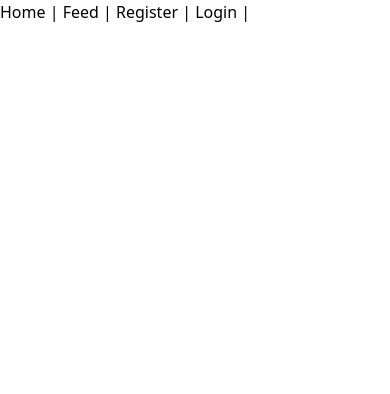
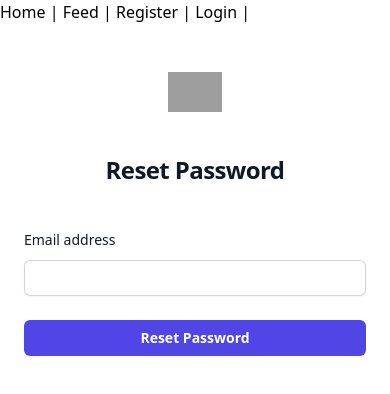
Before and after one commit to amineodjn/MultiCoach, a Vue app: page /reset-password in a window 390 px wide. Shown: the top 394 px of the page. Built offline with nearby package versions, Linux system fonts and the light colour scheme; no server answers; grey boxes are pictures that could not be loaded.

Commit message:
Added the reset password feature

```diff
--- a/src/router/index.js
+++ b/src/router/index.js
@@ -28,6 +28,11 @@ const router = createRouter({
         requiresAuth: true,
       }
     },
+    {
+      path: '/reset-password',
+      name: 'reset-password',
+      component: () => import('../views/ResetPwd.vue'),
+    },
   ],
 });
 
--- a/src/views/Feed.vue
+++ b/src/views/Feed.vue
@@ -1,6 +1,7 @@
 <template>
-
-  <h1>Welcome to our app  {{ firstName }}</h1>
+  <div v-if="firstName">
+    <h1>Welcome to our app  {{ firstName }}</h1>
+  </div>
 </template>
 <script setup>
 import { ref, watch, computed } from 'vue';
--- /dev/null
+++ b/src/views/ResetPwd.vue
@@ -0,0 +1,46 @@
+<template>
+  <div class="flex min-h-full flex-col justify-center px-6 py-12 lg:px-8">
+    <div class="sm:mx-auto sm:w-full sm:max-w-sm">
+      <img class="mx-auto h-10 w-auto" src="https://tailwindui.com/img/logos/mark.svg?color=indigo&shade=600" alt="Your Company">
+      <h2 class="mt-10 text-center text-2xl font-bold leading-9 tracking-tight text-gray-900">Reset Password</h2>
+    </div>
+
+    <div class="mt-10 sm:mx-auto sm:w-full sm:max-w-sm">
+      <form class="space-y-6" @submit.prevent="register">
+        <div>
+          <label for="email" class="block text-sm font-medium leading-6 text-gray-900">Email address</label>
+          <div class="mt-2">
+            <input id="email" name="email" type="email" autocomplete="email" required
+            v-model="email"
+            class="block w-full rounded-md border-0 py-1.5 text-gray-900 shadow-sm ring-1 ring-inset ring-gray-300 placeholder:text-gray-400 focus:ring-2 focus:ring-inset focus:ring-indigo-600 sm:text-sm sm:leading-6">
+          </div>
+        </div>
+        <div>
+          <button type="submit"@click="resetPassword" class="flex w-full justify-center rounded-md bg-indigo-600 px-3 py-1.5 text-sm font-semibold leading-6 text-white shadow-sm hover:bg-indigo-500 focus-visible:outline focus-visible:outline-2 focus-visible:outline-offset-2 focus-visible:outline-indigo-600">Reset Password</button>
+        </div>
+      </form>
+    </div>
+  </div>
+  </template>
+
+<script setup>
+import { ref } from 'vue'
+import { getAuth, sendPasswordResetEmail } from "firebase/auth";
+
+
+const email = ref('')
+
+const resetPassword = () => {
+  const auth = getAuth();
+  sendPasswordResetEmail(auth, email.value)
+    .then(() => {
+      // Password reset email sent!
+      console.log("Password reset email sent!");
+    })
+    .catch((error) => {
+      const errorCode = error.code;
+      const errorMessage = error.message;
+      console.log(errorMessage, errorCode);
+    });
+}
+</script>
--- a/src/views/SignIn.vue
+++ b/src/views/SignIn.vue
@@ -20,7 +20,8 @@
         <div class="flex items-center justify-between">
           <label for="password" class="block text-sm font-medium leading-6 text-gray-900">Password</label>
           <div class="text-sm">
-            <a href="#" class="font-semibold text-indigo-600 hover:text-indigo-500">Forgot password?</a>
+            <a href="#" class="font-semibold text-indigo-600 hover:text-indigo-500"
+              @click="resetpassword">Forgot password?</a>
           </div>
         </div>
         <div class="mt-2">
@@ -101,4 +102,8 @@ const SignInWithGoogle = () => {
       console.log(error.code);
     });
 };
+
+const resetpassword = () => {
+  router.push('/reset-password');
+};
 </script>
```
